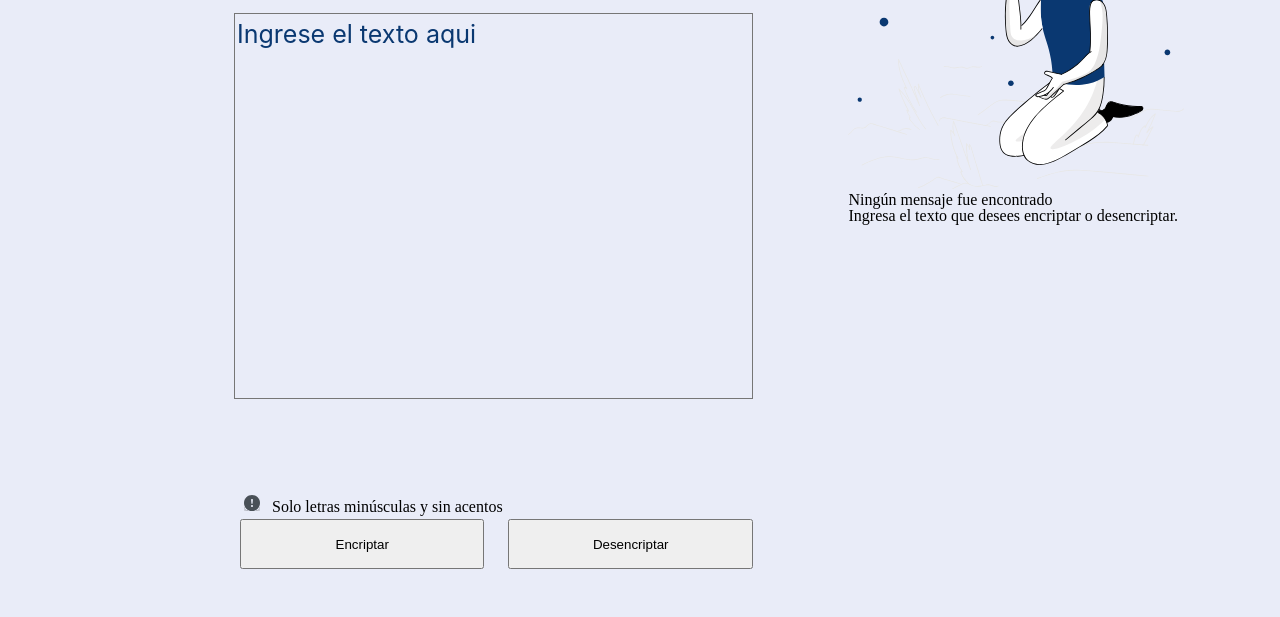
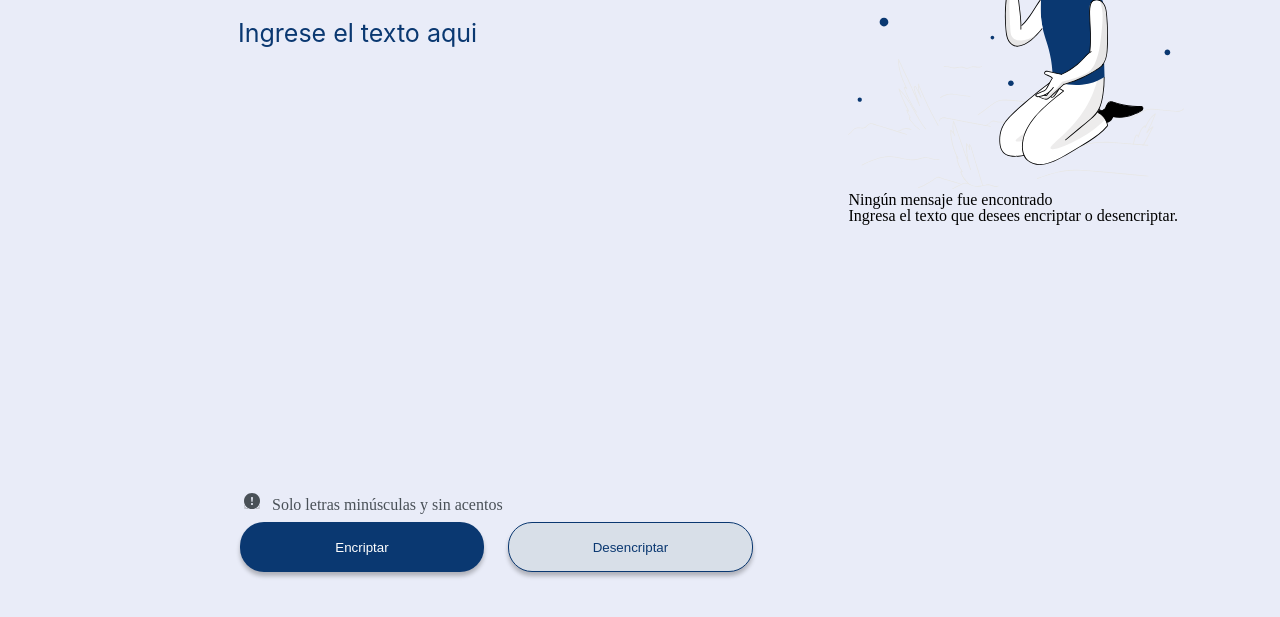
Before and after one commit to martinezpke/encriptador, a plain HTML site: page index.html in a window 1280 px wide. Shown: the part 115-732 px from the top of the page. Drawn offline with Linux system fonts and the light colour scheme.

Commit message:
update in style

```diff
--- a/index.html
+++ b/index.html
@@ -30,8 +30,8 @@
           </div>
 
           <div class="style__btn">
-            <button onclick="encriptarBtn()">Encriptar</button>
-            <button onclick="desencriptarBtn()">Desencriptar</button>
+            <button id="btn__encriptar" onclick="encriptarBtn()">Encriptar</button>
+            <button id="btn__desencriptar" onclick="desencriptarBtn()">Desencriptar</button>
           </div>
         </div>
       </div>
--- a/styles/pages.css
+++ b/styles/pages.css
@@ -46,7 +46,7 @@ main {
 }
 
 .container__letf textarea {
-    /*  border: 0; */
+    border: 0;
     width: 100%;
     height: 380px;
     font-family: 'Inter';
@@ -71,6 +71,7 @@ main {
     width: 100%;
     flex-direction: column;
     justify-content: flex-start;
+    gap: 5px;
 }
 
 
@@ -80,6 +81,7 @@ main {
     align-items: center;
     padding: 0px;
     gap: 8px;
+    color: #495057;
 }
 
 .style__btn {
@@ -93,5 +95,27 @@ main {
 .style__btn button {
     width: 100%;
     height: 50px;
-    border-radius: ;
+    border-radius: 24px;
+    box-shadow: 0px 4px 4px rgba(0, 0, 0, 0.25);
+    cursor: pointer;
+    transition: 0.3s ease;
 }
+
+.style__btn button:hover {
+    filter: contrast(0.8);
+    transform: scale(1.05);
+}
+
+
+#btn__encriptar {
+    background-color: #0A3871;
+    color: #fff;
+    border: 0;
+
+}
+
+#btn__desencriptar {
+    background-color: #D8DFE8;
+    color: #0A3871;
+    border: 1px solid #0A3871;
+}
```
